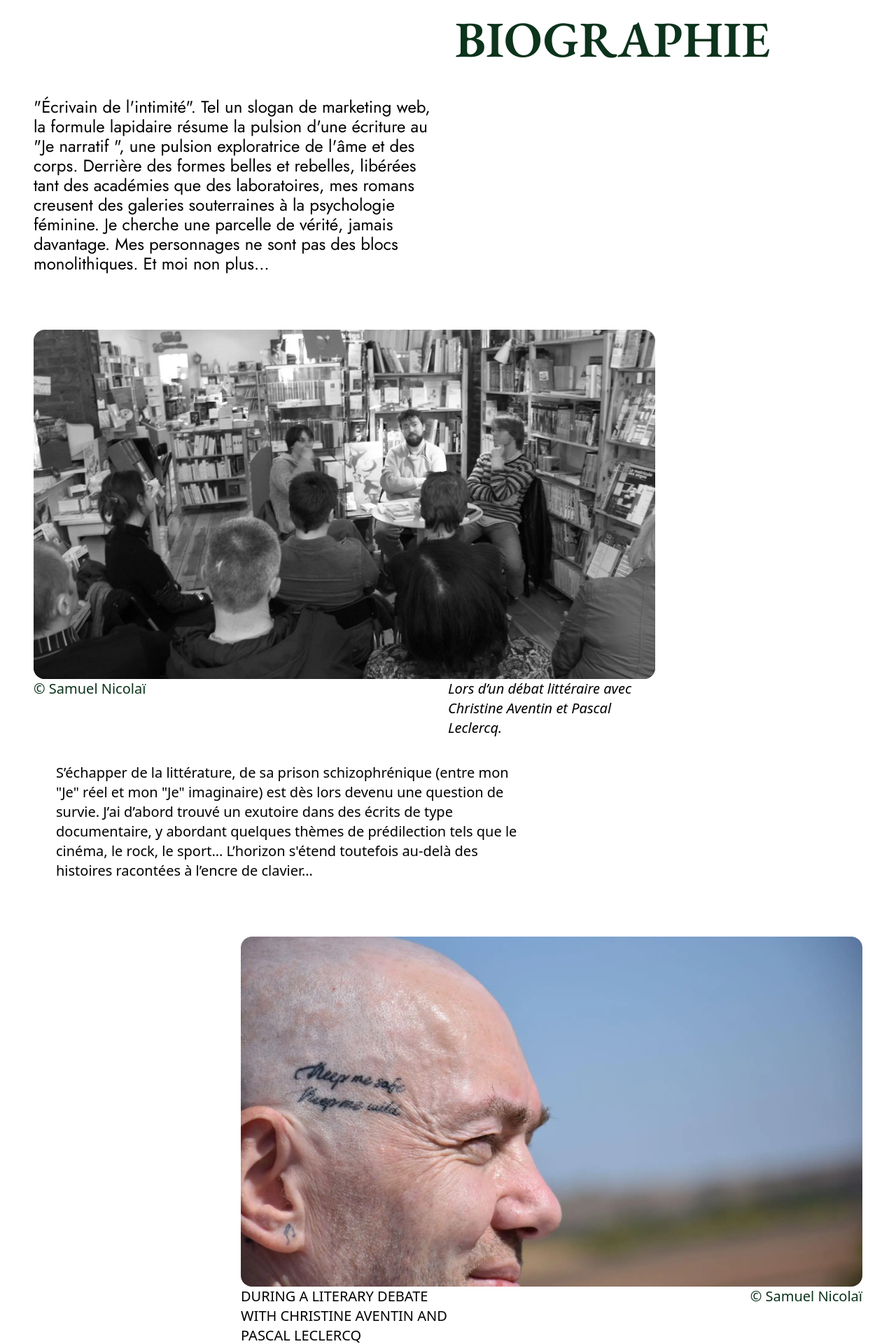
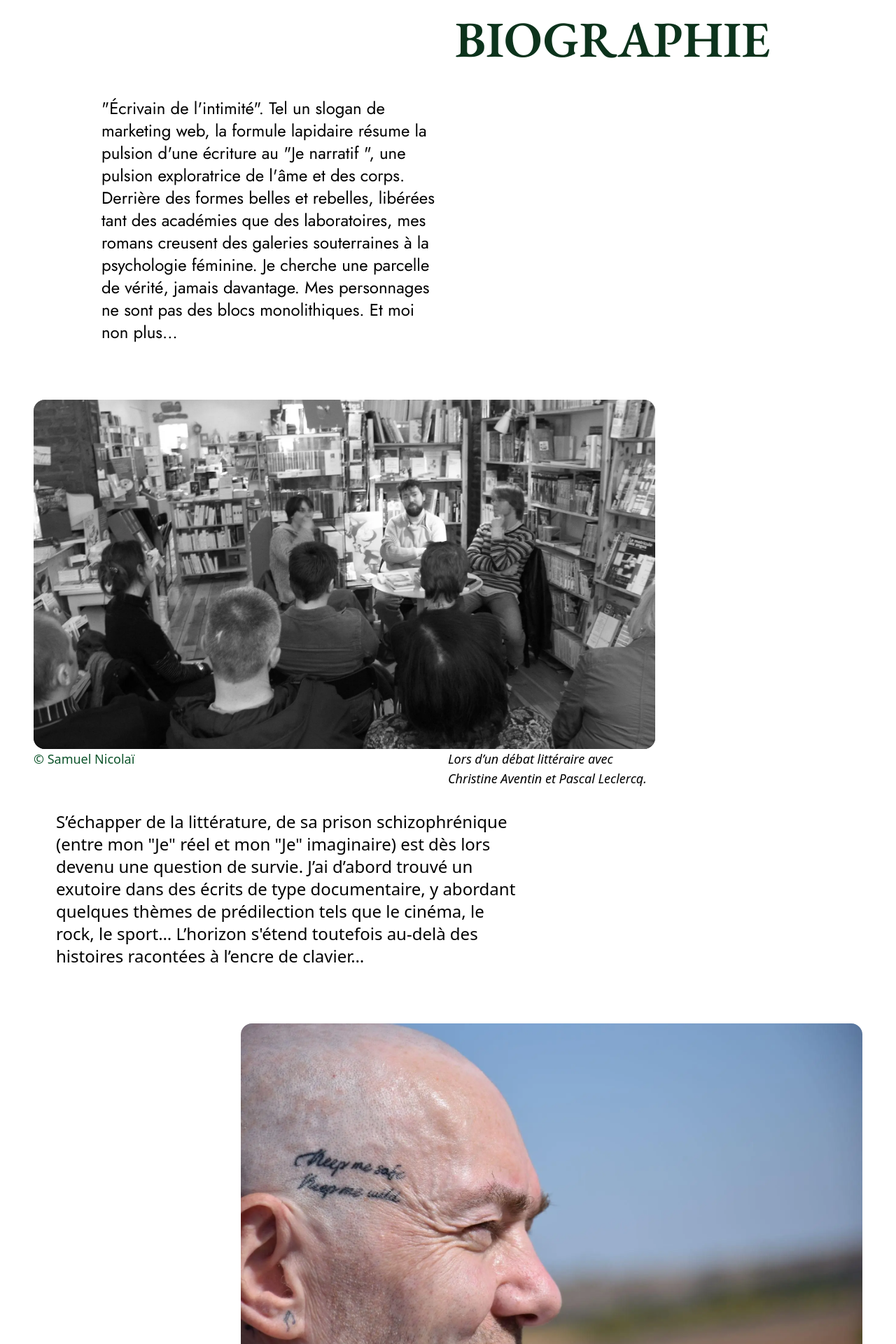
Before and after one commit to md-jihad-khan/-TIENNE-THAIRE-Nomad, a React (Vite) app in the folder frontend/: page / in a window 1280 px wide. Shown: the part 780-2700 px from the top of the page at 70% size. Built offline with nearby package versions, Linux system fonts and the light colour scheme; a web font is replaced by a local one.

Commit message:
created the full home page with responsive design

```diff
--- a/frontend/src/Translations/en/global.json
+++ b/frontend/src/Translations/en/global.json
@@ -19,7 +19,7 @@
     "biographyDescription": "\"Writer of intimacy.\" Like a web marketing slogan, this concise phrase sums up the impulse behind a “narrative I” writing — an exploration of the soul and the body. Behind forms that are both beautiful and rebellious, liberated from both academies and laboratories, my novels dig underground tunnels into feminine psychology. I seek a fragment of truth, nothing more. My characters are not monolithic blocks. And neither am I…",
     "carouselCaption": "During a literary debate with Christine Aventin and Pascal Leclercq.",
     "carouselDescription": "Escaping literature — from its schizophrenic prison (between my real “I” and my imaginary “I”) — has thus become a matter of survival. I initially found an outlet in documentary-style writing, exploring some of my favorite themes such as cinema, rock, and sports… Yet the horizon extends far beyond the stories written in keyboard ink…",
-    "lastSectionCaption": "“Keep me safe, keep me wild,” as the tattoo on my temple says.",
+    "lastSectionCaption": "“Keep me safe, Keep me wild”, as the tattoo on my temple says.",
     "lastSectionDescription": "In reality, I see myself as a schizophrenic lost in this asylum called “Planet Earth.” My madness is the pursuit of impossible immortality. I’m obsessed with living several lives, since one alone is not enough (honestly, I ask: how can anyone accept living just one life — and such a short one, at that?). So there you have it — the writer of intimacy has become a long-distance explorer. Through travel, I am reborn at times as a photographer, at times as a videographer, at times as an artistic manager… Well hidden beneath the thick wool of a nomadic black sheep who invites you to frolic with him across the green meadows of this website…"
   }
 }
--- a/frontend/src/Translations/fr/global.json
+++ b/frontend/src/Translations/fr/global.json
@@ -18,7 +18,7 @@
     "biographyDescription": "\"Écrivain de l'intimité\". Tel un slogan de marketing web, la formule lapidaire résume la pulsion d'une écriture au \"Je narratif \", une pulsion exploratrice de l'âme et des corps. Derrière des formes belles et rebelles, libérées tant des académies que des laboratoires, mes romans creusent des galeries souterraines à la psychologie féminine. Je cherche une parcelle de vérité, jamais davantage. Mes personnages ne sont pas des blocs monolithiques. Et moi non plus…",
     "carouselCaption": " Lors d’un débat littéraire avec Christine Aventin et Pascal Leclercq.",
     "carouselDescription": "S’échapper de la littérature, de sa prison schizophrénique (entre mon \"Je\" réel et mon \"Je\" imaginaire) est dès lors devenu une question de survie. J’ai d’abord trouvé un exutoire dans des écrits de type documentaire, y abordant quelques thèmes de prédilection tels que le cinéma, le rock, le sport… L’horizon s'étend toutefois au-delà des histoires racontées à l’encre de clavier…",
-    "lastSectionCaption": "During a literary debate with Christine Aventin and Pascal Leclercq",
+    "lastSectionCaption": "“Keep me safe, Keep me wild”, comme le dit le tattoo sur ma tempe.",
     "lastSectionDescription": "En réalité, je me perçois en schizophrène égaré dans cet asile appelé ‘Planète Terre”. Mon délire, c’est la quête de l’impossible immortalité. J’ai l’obsession de vivre plusieurs vies puisqu’une seule ne suffit pas (sincèrement, je pose la question: comment peut-on se résoudre à ne vivre qu’une vie, et si courte, de surcroît?). Alors voilà, l’écrivain de l’intimité est devenu un explorateur au long cours. Grâce aux voyages, je renais tantôt photographe, tantôt vidéaste, tantôt manager artistique… Bien caché sous la laine épaisse d’un mouton noir nomade qui vous invite à venir gambader avec lui sur les vertes prairies de ce site internet…"
   }
 }
--- a/frontend/src/components/main/Home/AboutMe.jsx
+++ /dev/null
@@ -1,36 +0,0 @@
-import { useTranslation } from "react-i18next";
-import img1 from "../../../assets/Home/about1.png";
-import img2 from "../../../assets/Home/about2.png";
-import img3 from "../../../assets/Home/about3.png";
-import rainbow from "../../../assets/Home/rainbow.png";
-
-const AboutMe = () => {
-  const { t } = useTranslation("global");
-  return (
-    <section className="grid grid-cols-1 lg:grid-cols-2 items-center my-10 gap-5">
-      {/* img section */}
-      <div className=" grid grid-cols-4">
-        <div className="col-span-2 relative">
-          <img className="relative -bottom-2 left-1/3" src={img2} alt="" />
-        </div>
-        <img src={rainbow} className="col-span-2" alt="" />
-        <div className="col-span-2">
-          <img src={img1} alt="" />
-        </div>
-        <img src={img3} alt="" />
-      </div>
-      {/* text section  */}
-      <div>
-        <h3 className="font-semibold font-eb-garamond text-7xl uppercase text-primary">
-          {t("home.aboutTitle")}
-        </h3>
-
-        <h4 className="font-jost text-2xl   ml-auto leading-7 mt-10">
-          {t("home.aboutDescription")}
-        </h4>
-      </div>
-    </section>
-  );
-};
-
-export default AboutMe;
--- a/frontend/src/components/main/Home/Biography.jsx
+++ b/frontend/src/components/main/Home/Biography.jsx
@@ -7,18 +7,19 @@ import rainbow from "../../../assets/Home/rainbow.png";
 const Biography = () => {
   const { t } = useTranslation("global");
   return (
-    <section className="grid grid-cols-1 lg:grid-cols-2  my-10 gap-5">
-      {/* img section */}
-      <div className=" ">
-        <h4 className="font-jost text-2xl    leading-7 mt-30">
+    <section className="grid grid-cols-1 lg:grid-cols-2 my-10 gap-5">
+      {/* title section */}
+      <div className="order-1 lg:order-2">
+        <h3 className="font-semibold font-eb-garamond text-3xl md:text-7xl text-primary text-right lg:text-left uppercase">
+          {t("home.biographyTitle")}
+        </h3>
+      </div>
+
+      {/* description section */}
+      <div className="order-2 lg:order-1">
+        <h4 className="font-jost w-10/12 ml-auto md:text-xl lg:text-2xl  lg:mt-30">
           {t("home.biographyDescription")}
         </h4>
-      </div>
-      {/* text section  */}
-      <div>
-        <h3 className="font-semibold font-eb-garamond text-7xl uppercase text-primary">
-          {t("home.biographyTitle")}
-        </h3>
       </div>
     </section>
   );
--- a/frontend/src/components/main/Home/CarouselSection.jsx
+++ b/frontend/src/components/main/Home/CarouselSection.jsx
@@ -14,7 +14,7 @@ const CarouselSection = () => {
   const { t } = useTranslation("global");
 
   return (
-    <section className="my-20 w-3/4">
+    <section className="my-20 lg:w-3/4 ">
       {/* carousel */}
 
       <div className="mt-8 aspect-video ">
@@ -42,14 +42,16 @@ const CarouselSection = () => {
           ))}
         </Swiper>
       </div>
-      <div className=" flex justify-between">
-        <p className="font-jhost text-xl text-[#0c331c] ">© Samuel Nicolaï</p>{" "}
-        <p className="w-1/3 ml-auto font-jhost text-xl italic">
+      <div className=" flex flex-col lg:flex-row justify-between">
+        <p className="font-jhost text-sm md:text-lg  text-green-900 ">
+          © Samuel Nicolaï
+        </p>{" "}
+        <p className="lg:w-1/3 lg:ml-auto font-jhost text-sm  md:text-lg italic">
           {t("home.carouselCaption")}
         </p>
       </div>
 
-      <p className="w-3/4 my-9 ml-8 font-jhost text-xl ">
+      <p className="lg:w-3/4  my-8 lg:ml-8 font-jhost md:text-xl lg:text-2xl">
         {t("home.carouselDescription")}
       </p>
     </section>
--- a/frontend/src/components/main/Home/Hero.jsx
+++ b/frontend/src/components/main/Home/Hero.jsx
@@ -8,23 +8,23 @@ const Hero = () => {
   return (
     <section className=" py-10">
       <div className="relative">
-        <h1 className="font-eb-garamond text-2xl lg:text-7xl lg:text-center text-primary">
+        <h1 className="font-eb-garamond text-3xl md:text-7xl md:text-center text-primary">
           ÉTIENNE ÉTHAIRE
         </h1>
 
         <img
-          className="absolute hidden md:flex  left-1/3 -bottom-30"
+          className="absolute hidden lg:flex  left-1/3 -bottom-30"
           src={rainbow}
           alt=""
         />
       </div>
 
-      <div className="flex flex-col lg:flex-row justify-between gap-4 lg:items-center mt-2">
-        <h2 className="font-jhost text-base lg:text-3xl  lg:w-1/2 w-2/3 ">
+      <div className="flex flex-col md:flex-row justify-between gap-4 md:items-center mt-2">
+        <h2 className="font-jhost text-base md:text-3xl   lg:w-1/2 w-2/3 ">
           {t("home.heroDescription")}
         </h2>
 
-        <div className=" lg:w-5/12 grid grid-cols-2 items-end gap-1">
+        <div className="md:w-3/4 lg:w-5/12 grid grid-cols-2 items-end gap-1">
           <div className="relative">
             <img
               className="relative -right-10 lg:hidden"
--- a/frontend/src/components/main/Home/LastSection.jsx
+++ b/frontend/src/components/main/Home/LastSection.jsx
@@ -4,7 +4,7 @@ import img1 from "../../../assets/Home/3.webp";
 const LastSection = () => {
   const { t } = useTranslation("global");
   return (
-    <section className="my-20 w-3/4 ml-auto">
+    <section className="my-20 lg:w-3/4 ml-auto">
       {/* images */}
       <div className="mt-8 aspect-video ">
         <img
@@ -15,15 +15,18 @@ const LastSection = () => {
       </div>
 
       {/* text */}
-      <div className=" flex justify-between">
-        <p className="font-jhost text-xl uppercase w-1/3 mr-auto font">
+      <div className=" flex flex-col-reverse lg:flex-row justify-between">
+        <p className="font-jhost text-sm md:text-lg  lg:w-1/3 mr-auto italic">
           {" "}
           {t("home.lastSectionCaption")}
         </p>{" "}
-        <p className="-jhost text-xl  text-[#0c331c] ">© Samuel Nicolaï</p>
+        <p className="-jhost text-sm md:text-lg  text-[#0c331c] ">
+          {" "}
+          © Ana Serafim
+        </p>
       </div>
 
-      <p className="w-3/4 my-9 mx-auto font-jhost text-xl uppercase">
+      <p className="lg:w-3/4 lg:my-9 mx-auto font-jhost md:text-xl lg:text-2xl mt-8">
         {t("home.lastSectionDescription")}
       </p>
     </section>
```
